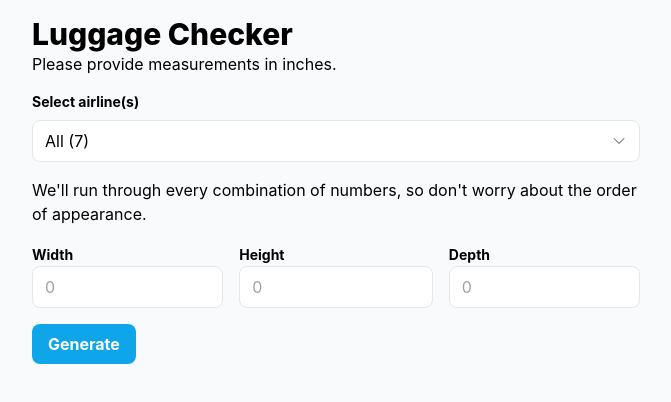
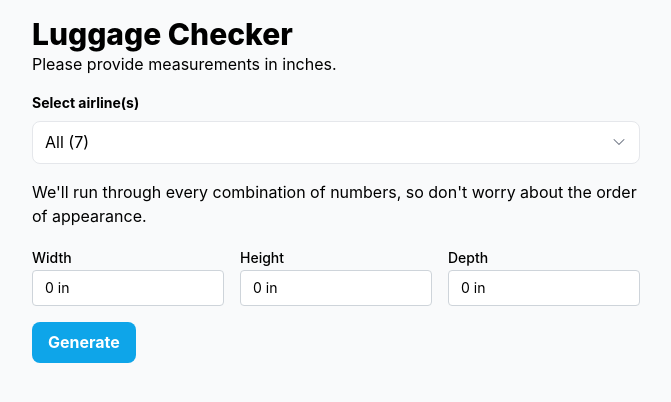
Before and after one commit to roneilla/baggage-compliance-checker, a React (Create React App) app: page / in a window 1280 px wide. Shown: the top 402 px of the page, without its empty margins (304-975 px from the left). Built offline with nearby package versions, Linux system fonts and the light colour scheme.

Commit message:
implemented mantine

```diff
--- a/package.json
+++ b/package.json
@@ -4,6 +4,9 @@
   "private": true,
   "dependencies": {
     "@heroicons/react": "^2.0.18",
+    "@mantine/core": "^7.2.2",
+    "@mantine/form": "^7.2.2",
+    "@mantine/hooks": "^7.2.2",
     "@testing-library/jest-dom": "^5.17.0",
     "@testing-library/react": "^13.4.0",
     "@testing-library/user-event": "^13.5.0",
@@ -42,6 +45,9 @@
     ]
   },
   "devDependencies": {
+    "postcss": "^8.4.31",
+    "postcss-preset-mantine": "^1.11.0",
+    "postcss-simple-vars": "^7.0.1",
     "tailwindcss": "^3.3.3"
   }
 }
--- /dev/null
+++ b/postcss.config.cjs
@@ -0,0 +1,14 @@
+module.exports = {
+	plugins: {
+		'postcss-preset-mantine': {},
+		'postcss-simple-vars': {
+			variables: {
+				'mantine-breakpoint-xs': '36em',
+				'mantine-breakpoint-sm': '48em',
+				'mantine-breakpoint-md': '62em',
+				'mantine-breakpoint-lg': '75em',
+				'mantine-breakpoint-xl': '88em',
+			},
+		},
+	},
+};
--- a/src/FilterContext.tsx
+++ b/src/FilterContext.tsx
@@ -11,9 +11,9 @@ export const initState = {
 
 type FilterStateType = {
 	dimensions?: {
-		w: number;
-		h: number;
-		d: number;
+		w: string | number;
+		h: string | number;
+		d: string | number;
 	};
 	selectedAirlines?: Array<string>;
 };
--- a/src/components/dimensionsForm.tsx
+++ b/src/components/dimensionsForm.tsx
@@ -1,5 +1,6 @@
 import React, { useEffect, useState } from 'react';
 import useFilter from '../hooks/filter';
+import { NumberInput } from '@mantine/core';
 
 const DimensionsForm = () => {
 	const labelClass = 'font-bold text-sm mb-4';
@@ -10,9 +11,9 @@ const DimensionsForm = () => {
 
 	const { w = 0, h = 0, d = 0 } = dimensions;
 
-	const [width, setWidth] = useState(w);
-	const [height, setHeight] = useState(h);
-	const [depth, setDepth] = useState(d);
+	const [width, setWidth] = useState<string | number>(w);
+	const [height, setHeight] = useState<string | number>(h);
+	const [depth, setDepth] = useState<string | number>(d);
 
 	const onSetDimensions = () => {
 		dispatch({
@@ -41,42 +42,30 @@ const DimensionsForm = () => {
 			</div>
 			<div className="flex gap-4">
 				<div>
-					<label htmlFor="width" className={labelClass}>
-						Width
-					</label>
-					<input
-						className={textField}
-						id="width"
-						type="text"
-						placeholder="0"
-						// value={width}
-						onChange={(e: any) => setWidth(e.target.value)}
+					<NumberInput
+						label="Width"
+						value={width}
+						onChange={setWidth}
+						hideControls
+						suffix=" in"
 					/>
 				</div>
 				<div>
-					<label htmlFor="height" className={labelClass}>
-						Height
-					</label>
-					<input
-						className={textField}
-						id="height"
-						type="text"
-						placeholder="0"
-						// value={height}
-						onChange={(e: any) => setHeight(e.target.value)}
+					<NumberInput
+						label="Height"
+						value={height}
+						onChange={setHeight}
+						hideControls
+						suffix=" in"
 					/>
 				</div>
 				<div>
-					<label htmlFor="depth" className={labelClass}>
-						Depth
-					</label>
-					<input
-						className={textField}
-						id="depth"
-						type="text"
-						placeholder="0"
-						// value={depth}
-						onChange={(e: any) => setDepth(e.target.value)}
+					<NumberInput
+						label="Depth"
+						value={depth}
+						onChange={setDepth}
+						hideControls
+						suffix=" in"
 					/>
 				</div>
 				{/* <button onClick={onSetDimensions}>Set dimensions</button> */}
--- a/src/index.tsx
+++ b/src/index.tsx
@@ -4,6 +4,13 @@ import './index.css';
 import App from './App';
 import reportWebVitals from './reportWebVitals';
 import { FilterProvider } from './FilterContext';
+import '@mantine/core/styles.css';
+
+import { MantineProvider, createTheme } from '@mantine/core';
+
+const theme = createTheme({
+	/** Put your mantine theme override here */
+});
 
 const root = ReactDOM.createRoot(
 	document.getElementById('root') as HTMLElement
@@ -11,7 +18,9 @@ const root = ReactDOM.createRoot(
 root.render(
 	<React.StrictMode>
 		<FilterProvider>
-			<App />
+			<MantineProvider theme={theme}>
+				<App />
+			</MantineProvider>
 		</FilterProvider>
 	</React.StrictMode>
 );
```
Also changed, not shown: src/components/generateResults.tsx (+4 -4 lines), 1 other file (tests, documents, lock files or other folders).
